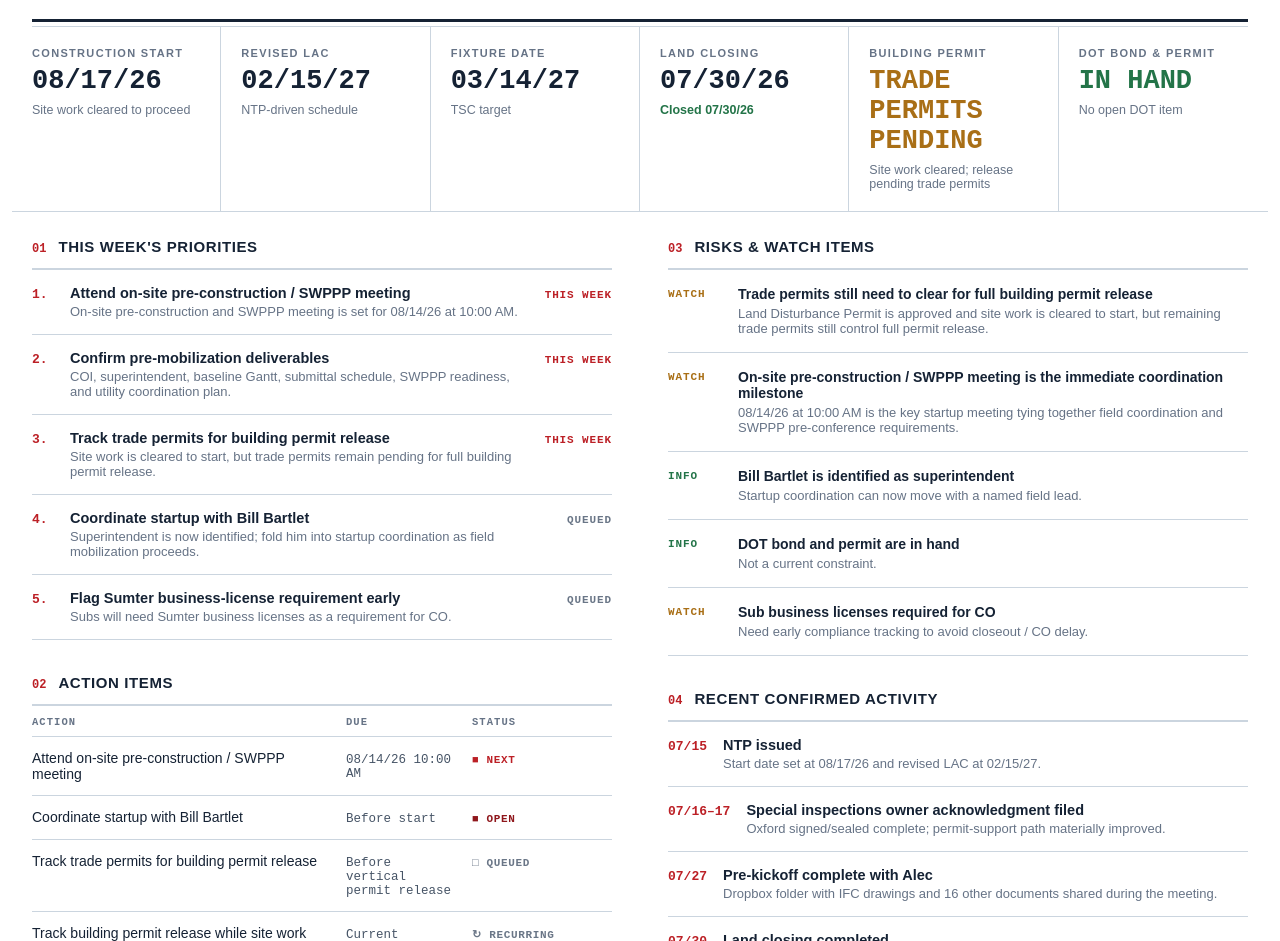
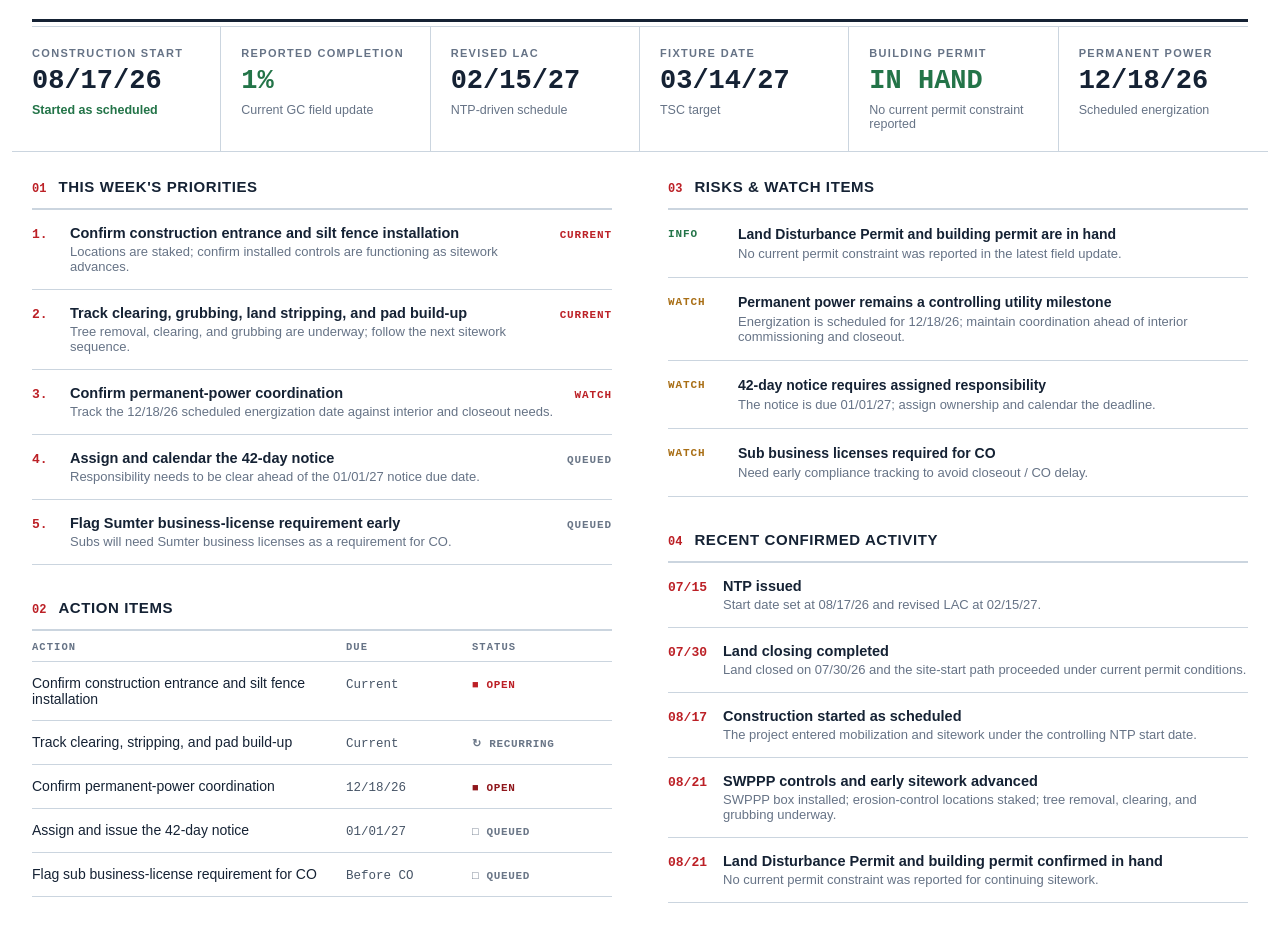
Before and after one commit to Baseline120/TSC-Sumter-Internal-Status, a plain HTML site: page index.html in a window 1280 px wide. Shown: the part 108-1049 px from the top of the page. Drawn offline with Linux system fonts and the light colour scheme.

Commit message:
Update Sumter status for sitework start

```diff
--- a/index.html
+++ b/index.html
@@ -82,9 +82,9 @@ h1 span{font-style:italic;color:var(--bdc-red);}
   <div class="header">
     <div>
       <h1>TSC <span>Sumter</span></h1>
-      <div class="subtitle">28 Pack Rd., Sumter, SC 29150 · Tractor Supply Company · internal status / pre-construction</div>
+      <div class="subtitle">28 Pack Rd., Sumter, SC 29150 · Tractor Supply Company · internal status / mobilization &amp; sitework</div>
     </div>
-    <div class="phase"><div class="phase-dot"></div>PRE-CONSTRUCTION · KICKOFF COMPLETE</div>
+    <div class="phase"><div class="phase-dot"></div>CONSTRUCTION · SITEWORK UNDERWAY</div>
   </div>
   <div class="rule"></div>
 
@@ -92,7 +92,12 @@ h1 span{font-style:italic;color:var(--bdc-red);}
     <div class="tile">
       <div class="t-label">Construction Start</div>
       <div class="t-value">08/17/26</div>
-      <div class="t-note">Site work cleared to proceed</div>
+      <div class="t-note green">Started as scheduled</div>
+    </div>
+    <div class="tile">
+      <div class="t-label">Reported Completion</div>
+      <div class="t-value green">1%</div>
+      <div class="t-note">Current GC field update</div>
     </div>
     <div class="tile">
       <div class="t-label">Revised LAC</div>
@@ -105,54 +110,48 @@ h1 span{font-style:italic;color:var(--bdc-red);}
       <div class="t-note">TSC target</div>
     </div>
     <div class="tile">
-      <div class="t-label">Land Closing</div>
-      <div class="t-value">07/30/26</div>
-      <div class="t-note green">Closed 07/30/26</div>
+      <div class="t-label">Building Permit</div>
+      <div class="t-value green">IN HAND</div>
+      <div class="t-note">No current permit constraint reported</div>
     </div>
     <div class="tile">
-      <div class="t-label">Building Permit</div>
-      <div class="t-value amber">TRADE PERMITS PENDING</div>
-      <div class="t-note">Site work cleared; release pending trade permits</div>
-    </div>
-    <div class="tile">
-      <div class="t-label">DOT Bond &amp; Permit</div>
-      <div class="t-value green">IN HAND</div>
-      <div class="t-note">No open DOT item</div>
+      <div class="t-label">Permanent Power</div>
+      <div class="t-value">12/18/26</div>
+      <div class="t-note">Scheduled energization</div>
     </div>
   </div>
 
   <div class="grid">
     <div class="section">
       <div class="section-head"><div class="section-num">01</div><div class="section-title">This Week's Priorities</div></div>
-      <div class="item"><div class="item-no">1.</div><div class="item-body"><div class="item-title">Attend on-site pre-construction / SWPPP meeting</div><div class="item-text">On-site pre-construction and SWPPP meeting is set for 08/14/26 at 10:00 AM.</div></div><div class="item-tag">THIS WEEK</div></div>
-      <div class="item"><div class="item-no">2.</div><div class="item-body"><div class="item-title">Confirm pre-mobilization deliverables</div><div class="item-text">COI, superintendent, baseline Gantt, submittal schedule, SWPPP readiness, and utility coordination plan.</div></div><div class="item-tag">THIS WEEK</div></div>
-      <div class="item"><div class="item-no">3.</div><div class="item-body"><div class="item-title">Track trade permits for building permit release</div><div class="item-text">Site work is cleared to start, but trade permits remain pending for full building permit release.</div></div><div class="item-tag">THIS WEEK</div></div>
-      <div class="item"><div class="item-no">4.</div><div class="item-body"><div class="item-title">Coordinate startup with Bill Bartlet</div><div class="item-text">Superintendent is now identified; fold him into startup coordination as field mobilization proceeds.</div></div><div class="item-tag queued">QUEUED</div></div>
+      <div class="item"><div class="item-no">1.</div><div class="item-body"><div class="item-title">Confirm construction entrance and silt fence installation</div><div class="item-text">Locations are staked; confirm installed controls are functioning as sitework advances.</div></div><div class="item-tag">CURRENT</div></div>
+      <div class="item"><div class="item-no">2.</div><div class="item-body"><div class="item-title">Track clearing, grubbing, land stripping, and pad build-up</div><div class="item-text">Tree removal, clearing, and grubbing are underway; follow the next sitework sequence.</div></div><div class="item-tag">CURRENT</div></div>
+      <div class="item"><div class="item-no">3.</div><div class="item-body"><div class="item-title">Confirm permanent-power coordination</div><div class="item-text">Track the 12/18/26 scheduled energization date against interior and closeout needs.</div></div><div class="item-tag">WATCH</div></div>
+      <div class="item"><div class="item-no">4.</div><div class="item-body"><div class="item-title">Assign and calendar the 42-day notice</div><div class="item-text">Responsibility needs to be clear ahead of the 01/01/27 notice due date.</div></div><div class="item-tag queued">QUEUED</div></div>
       <div class="item"><div class="item-no">5.</div><div class="item-body"><div class="item-title">Flag Sumter business-license requirement early</div><div class="item-text">Subs will need Sumter business licenses as a requirement for CO.</div></div><div class="item-tag queued">QUEUED</div></div>
 
       <div class="section-head" style="padding-top:34px;"><div class="section-num">02</div><div class="section-title">Action Items</div></div>
       <div class="table-head"><div>ACTION</div><div>DUE</div><div>STATUS</div></div>
-      <div class="row"><div class="r-main">Attend on-site pre-construction / SWPPP meeting</div><div class="r-due">08/14/26 10:00 AM</div><div class="r-status next">■ NEXT</div></div>
-      <div class="row"><div class="r-main">Coordinate startup with Bill Bartlet</div><div class="r-due">Before start</div><div class="r-status waiting">■ OPEN</div></div>
-      <div class="row"><div class="r-main">Track trade permits for building permit release</div><div class="r-due">Before vertical permit release</div><div class="r-status queued">□ QUEUED</div></div>
-      <div class="row"><div class="r-main">Track building permit release while site work proceeds</div><div class="r-due">Current</div><div class="r-status recurring">↻ RECURRING</div></div>
+      <div class="row"><div class="r-main">Confirm construction entrance and silt fence installation</div><div class="r-due">Current</div><div class="r-status next">■ OPEN</div></div>
+      <div class="row"><div class="r-main">Track clearing, stripping, and pad build-up</div><div class="r-due">Current</div><div class="r-status recurring">↻ RECURRING</div></div>
+      <div class="row"><div class="r-main">Confirm permanent-power coordination</div><div class="r-due">12/18/26</div><div class="r-status waiting">■ OPEN</div></div>
+      <div class="row"><div class="r-main">Assign and issue the 42-day notice</div><div class="r-due">01/01/27</div><div class="r-status queued">□ QUEUED</div></div>
       <div class="row"><div class="r-main">Flag sub business-license requirement for CO</div><div class="r-due">Before CO</div><div class="r-status queued">□ QUEUED</div></div>
     </div>
 
     <div class="section">
       <div class="section-head"><div class="section-num">03</div><div class="section-title">Risks &amp; Watch Items</div></div>
-      <div class="risk"><div class="risk-level watch">WATCH</div><div class="risk-body"><div class="risk-title">Trade permits still need to clear for full building permit release</div><div class="risk-text">Land Disturbance Permit is approved and site work is cleared to start, but remaining trade permits still control full permit release.</div></div></div>
-      <div class="risk"><div class="risk-level watch">WATCH</div><div class="risk-body"><div class="risk-title">On-site pre-construction / SWPPP meeting is the immediate coordination milestone</div><div class="risk-text">08/14/26 at 10:00 AM is the key startup meeting tying together field coordination and SWPPP pre-conference requirements.</div></div></div>
-      <div class="risk"><div class="risk-level info">INFO</div><div class="risk-body"><div class="risk-title">Bill Bartlet is identified as superintendent</div><div class="risk-text">Startup coordination can now move with a named field lead.</div></div></div>
-      <div class="risk"><div class="risk-level info">INFO</div><div class="risk-body"><div class="risk-title">DOT bond and permit are in hand</div><div class="risk-text">Not a current constraint.</div></div></div>
+      <div class="risk"><div class="risk-level info">INFO</div><div class="risk-body"><div class="risk-title">Land Disturbance Permit and building permit are in hand</div><div class="risk-text">No current permit constraint was reported in the latest field update.</div></div></div>
+      <div class="risk"><div class="risk-level watch">WATCH</div><div class="risk-body"><div class="risk-title">Permanent power remains a controlling utility milestone</div><div class="risk-text">Energization is scheduled for 12/18/26; maintain coordination ahead of interior commissioning and closeout.</div></div></div>
+      <div class="risk"><div class="risk-level watch">WATCH</div><div class="risk-body"><div class="risk-title">42-day notice requires assigned responsibility</div><div class="risk-text">The notice is due 01/01/27; assign ownership and calendar the deadline.</div></div></div>
       <div class="risk"><div class="risk-level watch">WATCH</div><div class="risk-body"><div class="risk-title">Sub business licenses required for CO</div><div class="risk-text">Need early compliance tracking to avoid closeout / CO delay.</div></div></div>
 
       <div class="section-head" style="padding-top:34px;"><div class="section-num">04</div><div class="section-title">Recent Confirmed Activity</div></div>
       <div class="item"><div class="item-no">07/15</div><div class="item-body"><div class="item-title">NTP issued</div><div class="item-text">Start date set at 08/17/26 and revised LAC at 02/15/27.</div></div></div>
-      <div class="item"><div class="item-no">07/16–17</div><div class="item-body"><div class="item-title">Special inspections owner acknowledgment filed</div><div class="item-text">Oxford signed/sealed complete; permit-support path materially improved.</div></div></div>
-      <div class="item"><div class="item-no">07/27</div><div class="item-body"><div class="item-title">Pre-kickoff complete with Alec</div><div class="item-text">Dropbox folder with IFC drawings and 16 other documents shared during the meeting.</div></div></div>
-      <div class="item"><div class="item-no">07/30</div><div class="item-body"><div class="item-title">Land closing completed</div><div class="item-text">Land closed on 07/30/26 and site-start path can now proceed under current permit conditions.</div></div></div>
-      <div class="item"><div class="item-no">08/03</div><div class="item-body"><div class="item-title">Bill Bartlet identified as superintendent</div><div class="item-text">Alec identified Bill Bartlet as superintendent in the latest contractor update.</div></div></div>
+      <div class="item"><div class="item-no">07/30</div><div class="item-body"><div class="item-title">Land closing completed</div><div class="item-text">Land closed on 07/30/26 and the site-start path proceeded under current permit conditions.</div></div></div>
+      <div class="item"><div class="item-no">08/17</div><div class="item-body"><div class="item-title">Construction started as scheduled</div><div class="item-text">The project entered mobilization and sitework under the controlling NTP start date.</div></div></div>
+      <div class="item"><div class="item-no">08/21</div><div class="item-body"><div class="item-title">SWPPP controls and early sitework advanced</div><div class="item-text">SWPPP box installed; erosion-control locations staked; tree removal, clearing, and grubbing underway.</div></div></div>
+      <div class="item"><div class="item-no">08/21</div><div class="item-body"><div class="item-title">Land Disturbance Permit and building permit confirmed in hand</div><div class="item-text">No current permit constraint was reported for continuing sitework.</div></div></div>
     </div>
   </div>
 </div>
```
